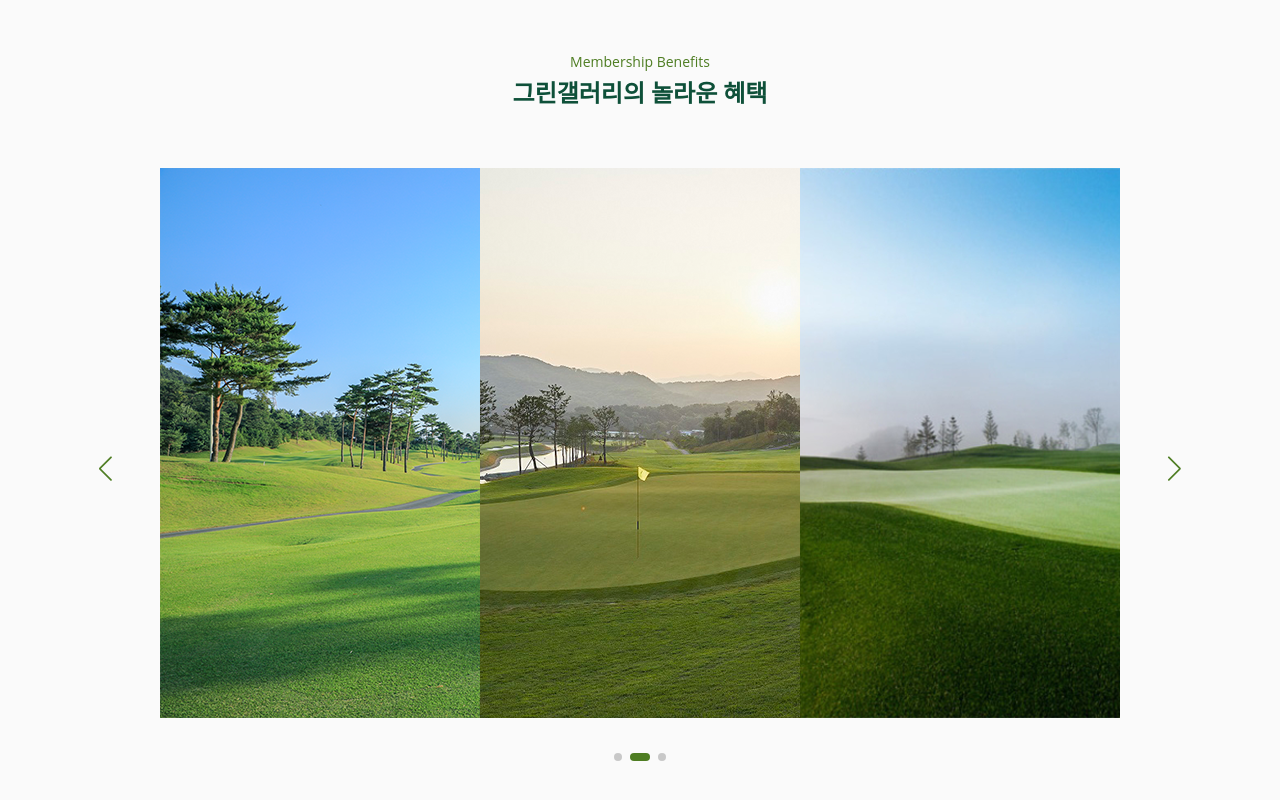
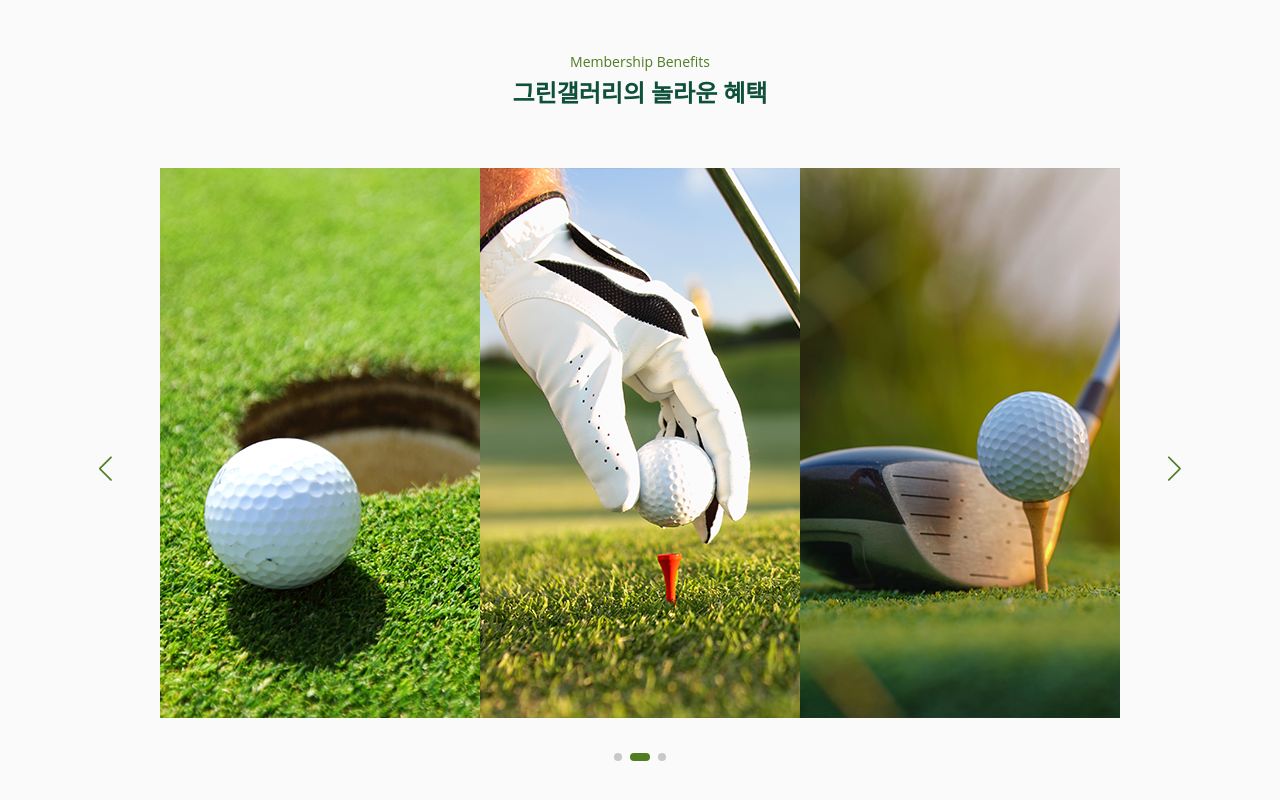
Before and after one commit to heyjohnis/gallery-k-art-hole, a Next.js app: page / in a window 1280 px wide. Shown: the part 1471-2271 px from the top of the page. Built offline with nearby package versions, Linux system fonts and the light colour scheme.

Commit message:
feat: mian 슬라이드 이미지

```diff
--- a/components/Common/BenefitSlider.js
+++ b/components/Common/BenefitSlider.js
@@ -8,11 +8,11 @@ const benefitData = [
     url: "#",
   },
   {
-    image: "/images/main/slide_benefit01.png",
+    image: "/images/main/slide_benefit02.png",
     url: "#",
   },
   {
-    image: "/images/main/slide_benefit01.png",
+    image: "/images/main/slide_benefit03.png",
     url: "#",
   },
 ];
```
Also changed, not shown: public/images/main/slide_benefit02.png (added), public/images/main/slide_benefit03.png (added).
